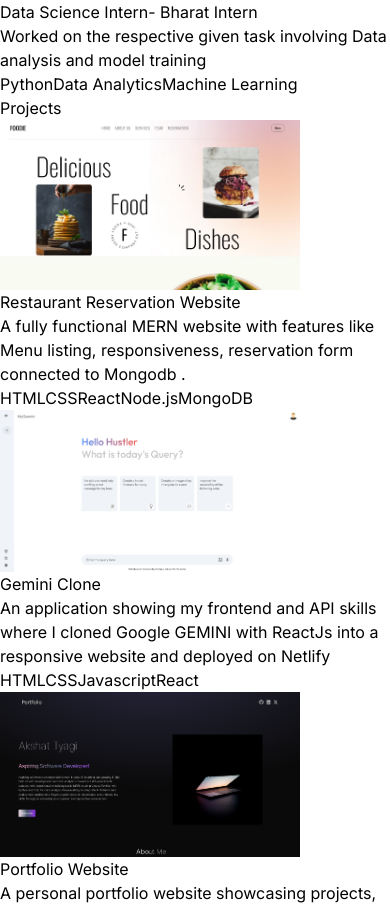
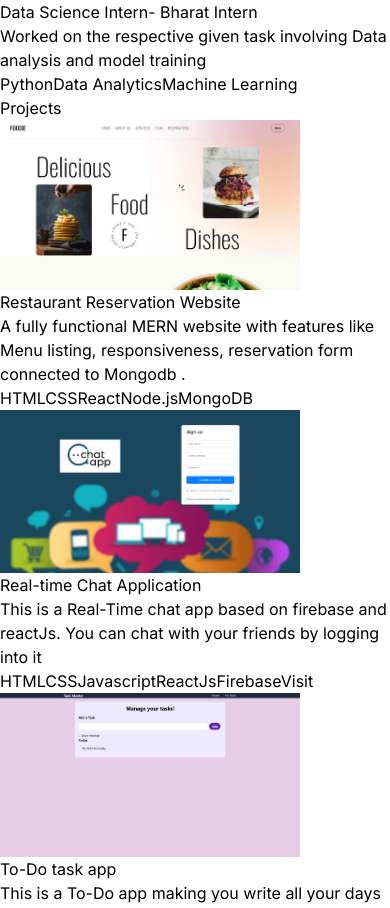
Before and after one commit to Akshatt10/Portfolio, a React (Vite) app in the folder Portfolio/: page / in a window 390 px wide. Shown: the part 2443-3351 px from the top of the page. Built offline with nearby package versions, Linux system fonts and the light colour scheme.

Commit message:
Add deployed website links to selected projects and update project layout

```diff
--- a/Portfolio/src/components/Projects.jsx
+++ b/Portfolio/src/components/Projects.jsx
@@ -1,43 +1,53 @@
 import React from 'react'
 import { PROJECTS } from '../constants'
 import { motion } from 'framer-motion'
+
 const Projects = () => {
   return (
-    <div className='border-b border-neutral-900 pd-4'>
+    <div className='border-b border-neutral-900 p-4'>
       <motion.h2
         whileInView={{ opacity: 1, y: 0 }}
         initial={{ opacity: 0, y: -100 }}
         transition={{ duration: 0.5 }}
         className='my-20 text-center text-4xl'>Projects</motion.h2>
-      <div>{PROJECTS.map((project, index) => (
-        <div key={index} className='mb-8 flex flex-wrap lg:justify-center'>
+      <div className='grid grid-cols-1 lg:grid-cols-2 gap-8'>
+        {PROJECTS.map((project, index) => (
+          <div key={index} className='flex flex-col lg:flex-row'>
             <motion.div
               whileInView={{ opacity: 1, x: 0 }}
               initial={{ opacity: 0, x: -100 }}
               transition={{ duration: 1 }}
-            className='w-full lg:w-1/4'>
+              className='w-full lg:w-1/3'>
               <img
                 src={project.image}
                 width={300}
                 height={300}
                 alt={project.title}
-              className='mb-6 rounded' />
+                className='mb-6 lg:mb-0 rounded' />
             </motion.div>
             <motion.div
               whileInView={{ opacity: 1, x: 0 }}
               initial={{ opacity: 0, x: 100 }}
               transition={{ duration: 1 }}
-            className="w-full max-w-xl lg:w-3/4">
+              className="w-full lg:w-2/3 lg:pl-4">
               <h6 className='mb-2 font-semibold'>{project.title}</h6>
               <p className='mb-4 text-neutral-400'>{project.description}</p>
               {project.technologies.map((tech, index) => (
                 <span key={index} className='mr-2 rounded bg-neutral-900 px-2 py-1 text-sm font-medium text-purple-900'>{tech}</span>
               ))}
+              {project.link && (
+                <a
+                  href={project.link}
+                  target="_blank"
+                  rel="noopener noreferrer"
+                  className='mt-3 inline-block rounded bg-purple-800 px-3 py-1 text-white hover:bg-purple-700 transition'>
+                  Visit
+                </a>
+              )}
             </motion.div>
           </div>
         ))}
       </div>
-
     </div>
   )
 }
--- a/Portfolio/src/constants/index.js
+++ b/Portfolio/src/constants/index.js
@@ -6,6 +6,8 @@ import project5 from "../assets/projects/project-5.png";
 import project6 from "../assets/projects/Project-6.png";
 import CSA from "../assets/Certifications/CSA.png";
 import CAD from "../assets/Certifications/CAD.png";
+import project7 from "../assets/projects/Project-7.png";
+import project8 from "../assets/projects/Project-8.png";
 
 
 export const HERO_CONTENT = `Aspiring software developer with a keen interest in learning and growing in the field of web development and data analytics. Currently a 4th year B.Tech student, with experience in building basic MERN stack projects. Familiar with Python and SQL for data analysis. Proven ability to integrate AI features and deploy web applications. Eager to gain hands-on experience and enhance my skills through an internship in a dynamic and supportive environment.`;
@@ -43,11 +45,28 @@ export const PROJECTS = [
     technologies: ["HTML", "CSS", "React", "Node.js", "MongoDB"],
   },
   {
+    title: "Real-time Chat Application",
+    image: project7,
+    description:
+      "This is a Real-Time chat app based on firebase and reactJs. You can chat with your friends by logging into it",
+    technologies: ["HTML", "CSS", "Javascript", "ReactJs", "Firebase"],
+    link: "https://my-chat-app-topaz.vercel.app/",
+  },
+  {
+    title: "To-Do task app",
+    image: project8,
+    description:
+      "This is a To-Do app making you write all your days To-Do and help you cut down on what is done",
+    technologies: ["HTML", "CSS", "Javascript", "ReactJs"],
+    link: "https://to-do-app-git-main-akshat-tyagis-projects.vercel.app/",
+  },
+  {
     title: "Gemini Clone",
     image: project2,
     description:
       "An application showing my frontend and API skills where I cloned Google GEMINI with ReactJs into a responsive website and deployed on Netlify",
     technologies: ["HTML", "CSS", "Javascript", "React"],
+    link: "https://mygeminiapp.netlify.app/",
   },
   {
     title: "Portfolio Website",
@@ -62,6 +81,7 @@ export const PROJECTS = [
     description:
       "Working Web app for analysis of any YouTube channel using different functions and YouTube API.",
     technologies: ["Python", "Data Analysis", "StreamLit", "Data Science"],
+    link: "https://akshatt10-youtube-data-analysis-app-qagmkb.streamlit.app/",
   },
   {
     title: "PowerBi Spotify Dashboard",
```
Also changed, not shown: Portfolio/src/assets/projects/Project-7.png (added), Portfolio/src/assets/projects/Project-8.png (added). Lines whose indentation alone changed are shown as unchanged.
